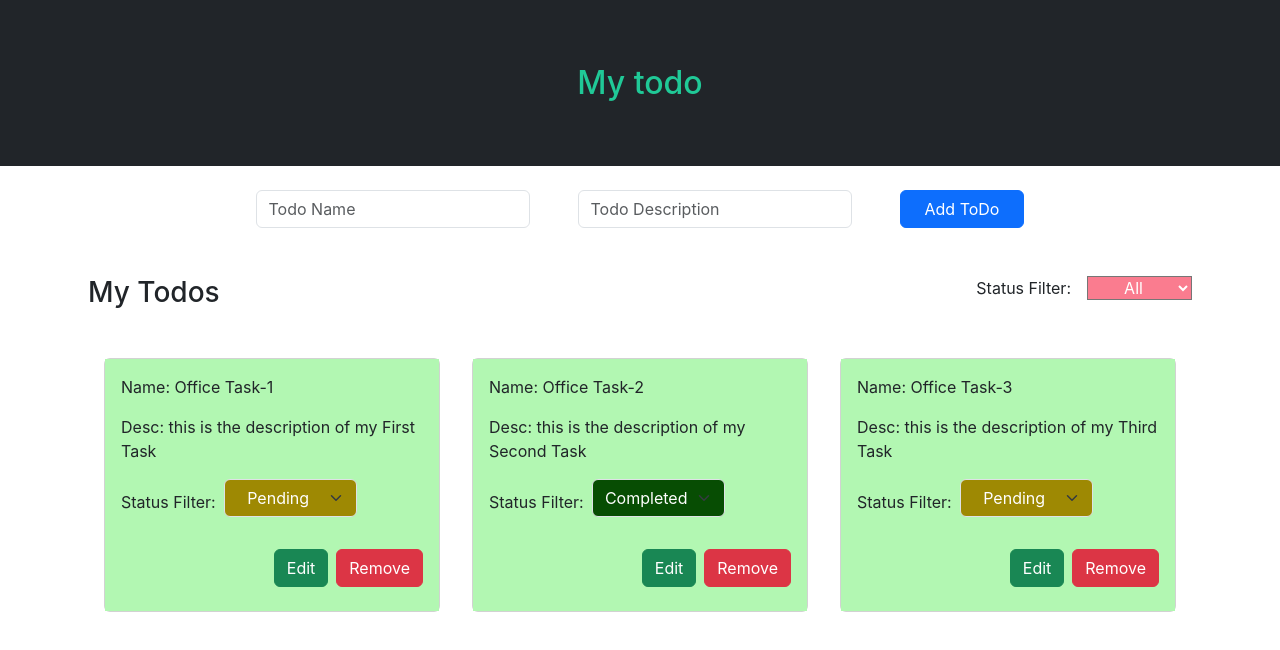
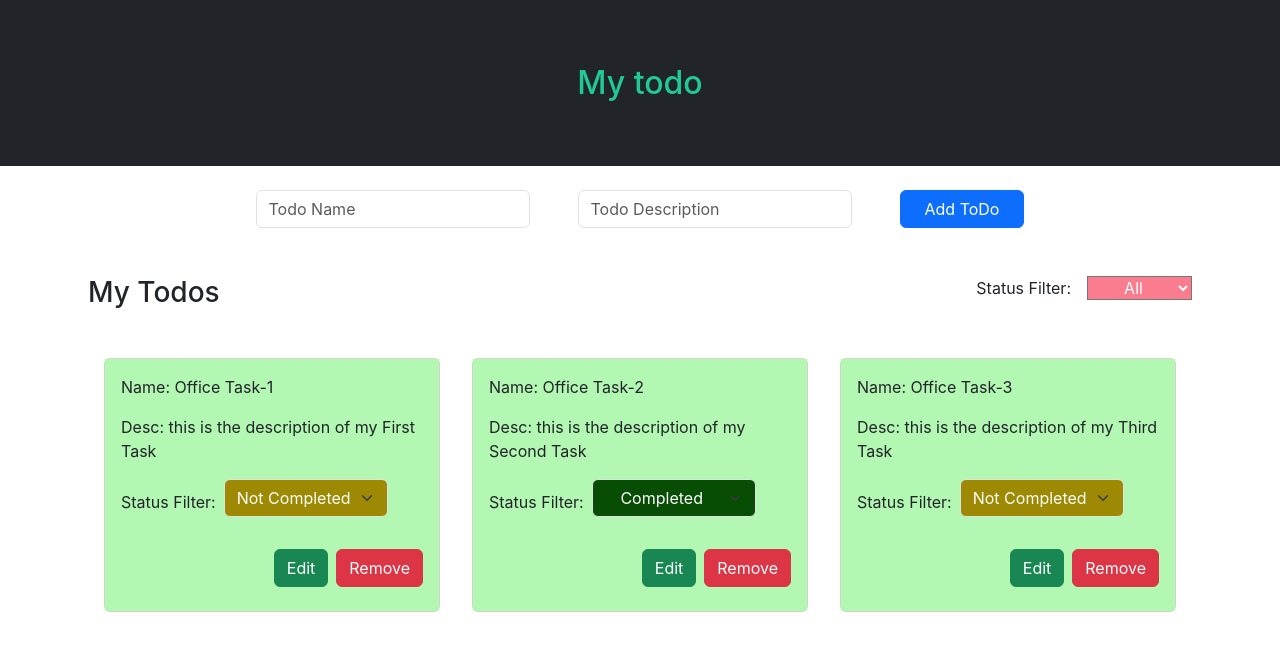
Before and after one commit to PraveenKumar263/ToDoApp, a React (Create React App) app: page / in a window 1280 px wide. Shown: the top 650 px of the page. Built offline with nearby package versions, Linux system fonts and the light colour scheme.

Commit message:
Change status - Pending to Not Completed

```diff
--- a/src/components/TaskCard.js
+++ b/src/components/TaskCard.js
@@ -53,7 +53,7 @@ export function TaskCard({ task, removeTask, updateTask }) {
                     outline: "none"
                 }}
             >
-                <option value="Pending">Pending</option>
+                <option value="NotCompleted">Not Completed</option>
                 <option value="Completed">Completed</option>
             </select>
         </div>
```
